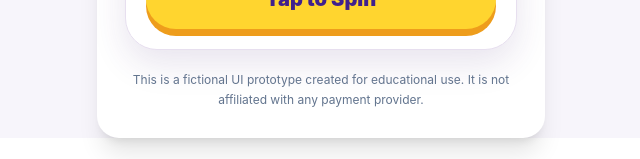
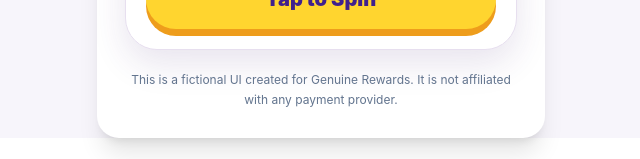
Before and after one commit to blackhatvinu/build-spin-wheel-interface, a Next.js app: page / in a window 1280 px wide. Shown: the part 997-1156 px from the top of the page, without its empty margins (319-959 px from the left). Built offline with nearby package versions, Linux system fonts and the light colour scheme.

Commit message:
Update footer text for Genuine Rewards

```diff
--- a/app/page.tsx
+++ b/app/page.tsx
@@ -118,7 +118,7 @@ export default function Page() {
               </div>
             )}
           </div>
-          <p className="mt-5 text-center text-xs leading-5 text-slate-500">This is a fictional UI prototype created for educational use. It is not affiliated with any payment provider.</p>
+          <p className="mt-5 text-center text-xs leading-5 text-slate-500">This is a fictional UI created for Genuine Rewards. It is not affiliated with any payment provider.</p>
         </section>
       </div>
     </main>
```
